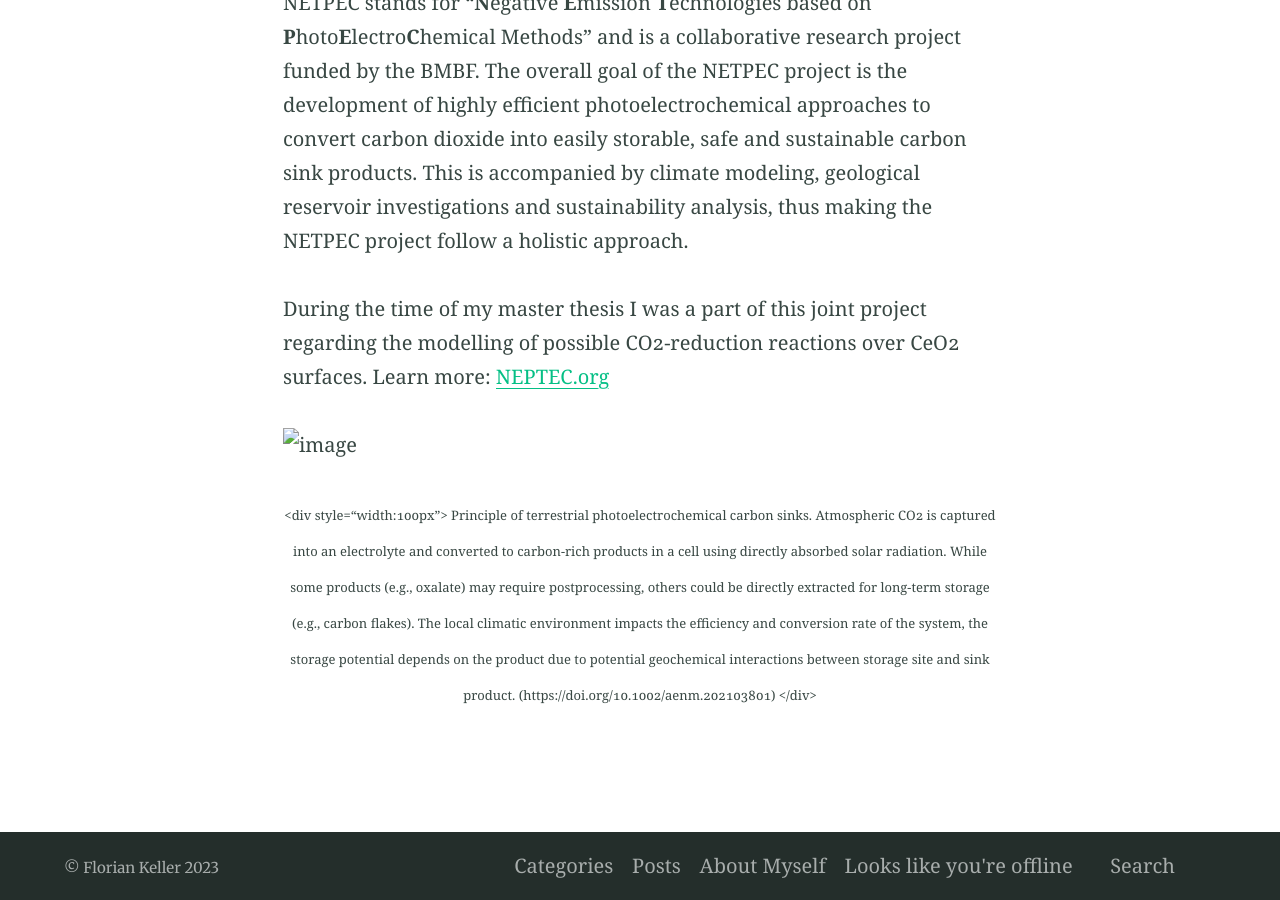
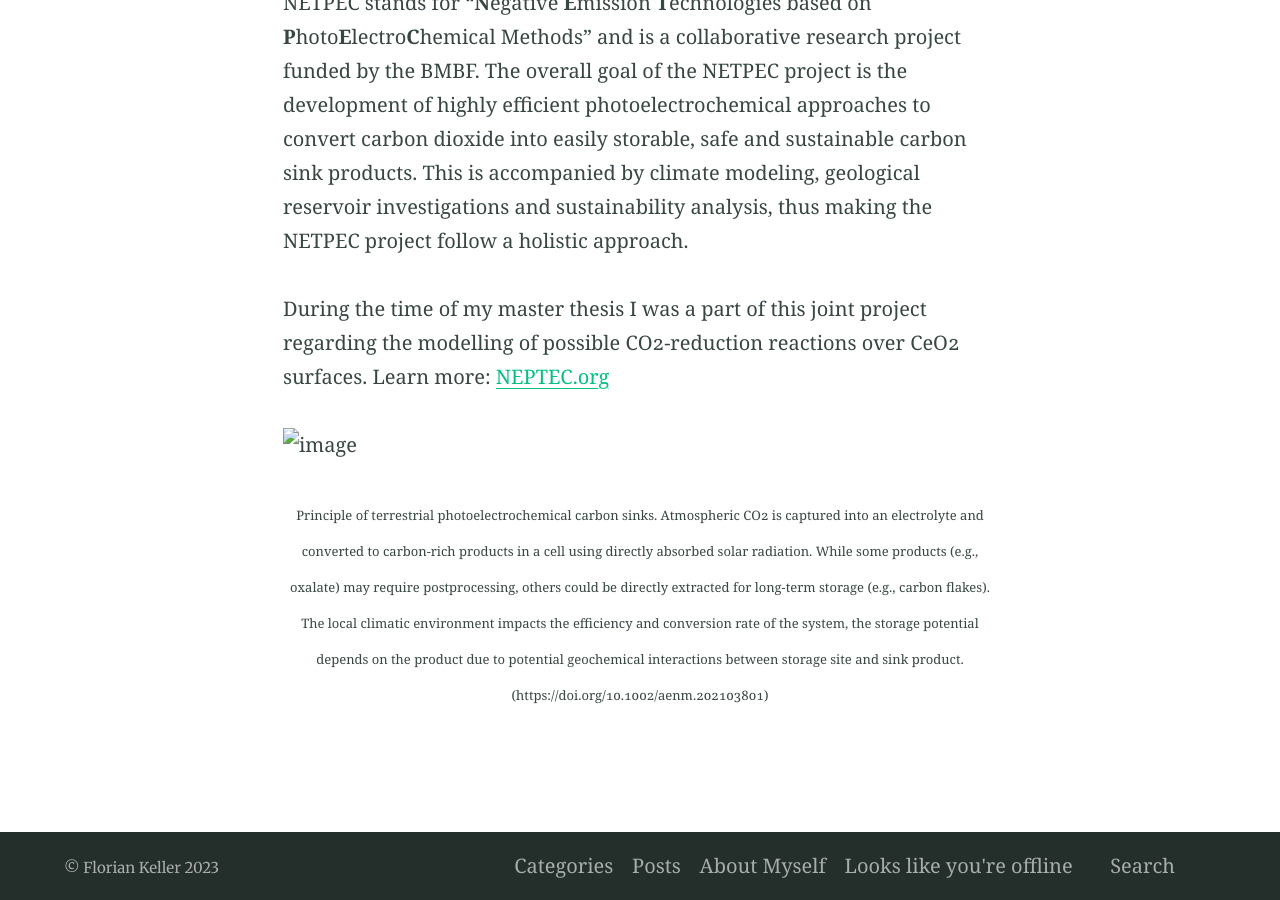
Before and after one commit to FlorianMKeller/Fkeller1, a Jekyll site: the page built from projects.md, in a window 1280 px wide and 900 px high, scrolled down 883 px. Built offline with Jekyll 4.4.1, drawn with Linux system fonts in a browser that asks for light colours.

Commit message:
Update projects.md

```diff
--- a/projects.md
+++ b/projects.md
@@ -24,10 +24,10 @@ Learn more:   [NEPTEC.org](https://netpec.org/ "Link")
 
 ![image](assets/logos/NETPEC-description.png){: align="center"}{: width="100%" }
 
-<p align="center"><font size="2"><div style=“width:100px”>
+<p align="center"><font size="2">
 
 Principle of terrestrial photoelectrochemical carbon sinks. Atmospheric CO2 is captured into an electrolyte and converted to carbon-rich products in a cell using directly absorbed solar radiation. While some products (e.g., oxalate) may require postprocessing, others could be directly extracted for long-term storage (e.g., carbon flakes). The local climatic environment impacts the efficiency and conversion rate of the system, the storage potential depends on the product due to potential geochemical interactions between storage site and sink product.
 (https://doi.org/10.1002/aenm.202103801)
 
-    </div></font></p>
+    </font></p>
 &emsp;
```
